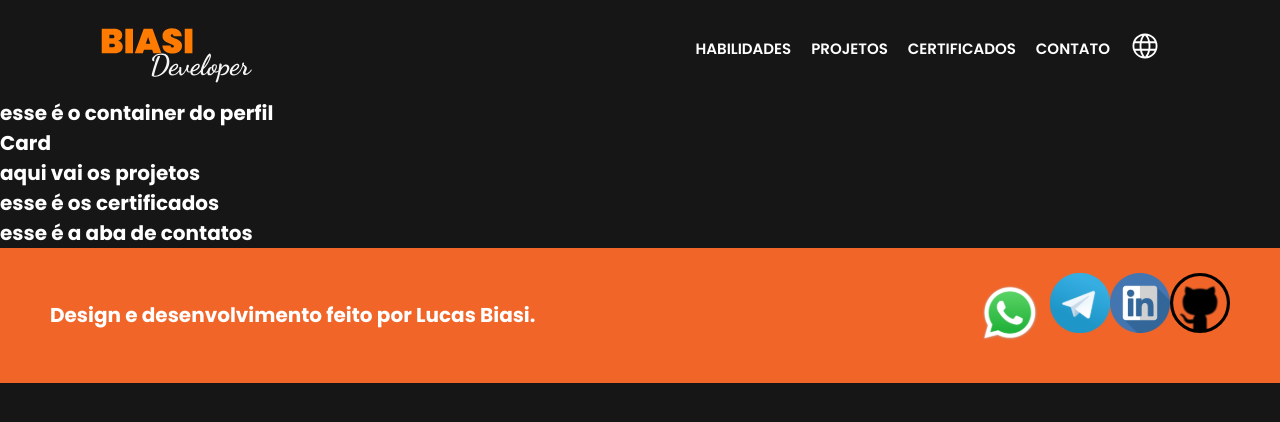
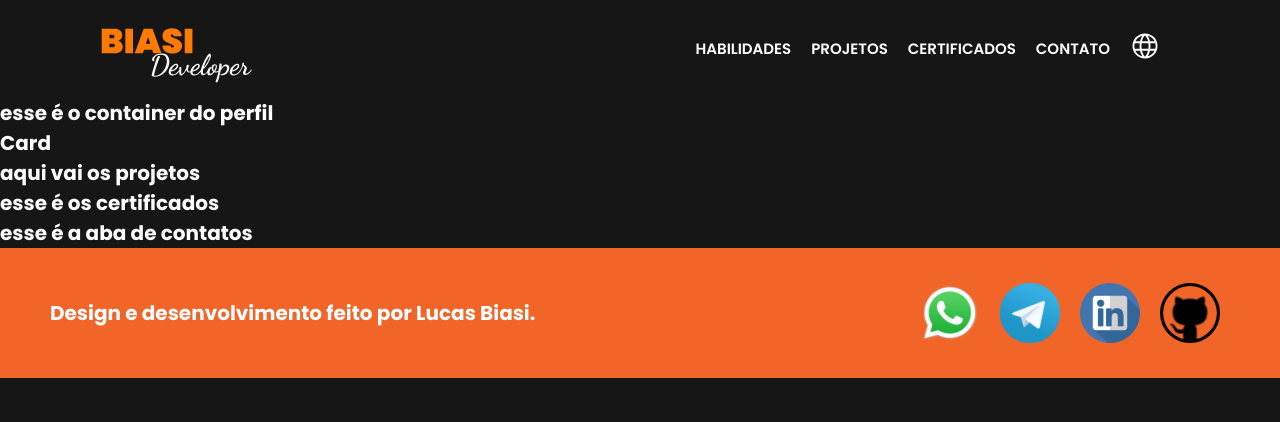
Before and after one commit to zLucasBiasi/PortfolioBiasi, a React (Vite) app: page / in a window 1280 px wide. Shown: the top 422 px of the page. Built offline with nearby package versions, Linux system fonts and the light colour scheme.

Commit message:
configurando as img

```diff
--- /dev/null
+++ b/src/components/Footer/icones.js
@@ -0,0 +1,18 @@
+import LogoZap from "../../public/assets/logo-zap.svg"
+import LogoInst from "../../public/assets/logo-instragram.svg"
+import LogoLink from "../../public/assets/logo-linkedin.svg"
+import LogoGit from "../../public/assets/logo-git-hub.svg"
+export const image = [
+    {
+        url:LogoZap
+
+    },{
+        url:LogoInst
+    },
+    {
+        url:LogoLink
+    },
+    {
+        url:LogoGit
+    }
+]
--- a/src/components/Footer/index.jsx
+++ b/src/components/Footer/index.jsx
@@ -1,18 +1,13 @@
 import * as S from "./style"
-import LogoZap from "../../public/assets/logo-zap.svg"
-import LogoInst from "../../public/assets/logo-instragram.svg"
-import LogoLink from "../../public/assets/logo-linkedin.svg"
-import LogoGit from "../../public/assets/logo-git-hub.svg"
+import {image} from "./icones"
 export const Rodapé = () => {
   return (
     <>
     <S.Footer>
       <S.Titulo>Design e desenvolvimento feito por <span> Lucas Biasi.</span></S.Titulo>
       <S.Lista>
-        <S.ItemDaLista><img src={LogoZap} alt="" /></S.ItemDaLista>
-        <li><img src={LogoInst} alt="" /></li>
-        <li><img src={LogoLink} alt="" /></li>
-        <li><img src={LogoGit} alt="" /></li>
+      {image.map((item) => <S.Images key={item.url} src={item.url}></S.Images>)}
+
       </S.Lista>
     </S.Footer>
     </>
--- a/src/components/Footer/style.js
+++ b/src/components/Footer/style.js
@@ -1,6 +1,7 @@
 import styled from "styled-components"
 import { themes } from "../../../styles/themes"
 export const Footer = styled.footer`
+width: 100%;
     display: flex;
     align-items: center;
     justify-content: space-between;
@@ -17,3 +18,6 @@ display: flex;
 export const ItemDaLista = styled.li`
 padding: 1rem;
 `
+export const Images = styled.img`
+padding: 1rem;
+`
```
Also changed, not shown: src/components/Footer/icones.jsx (deleted).
